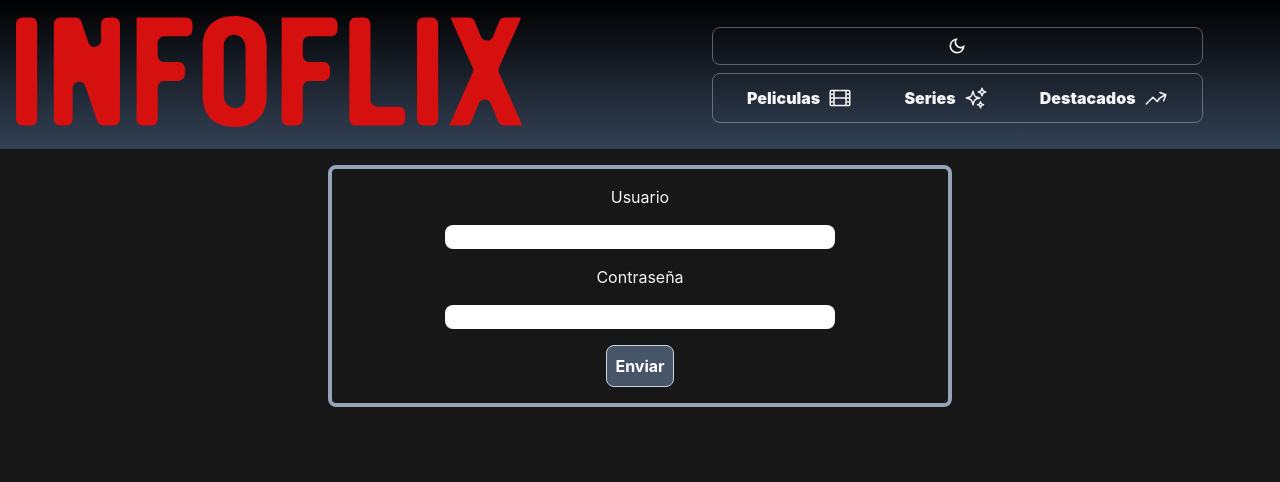
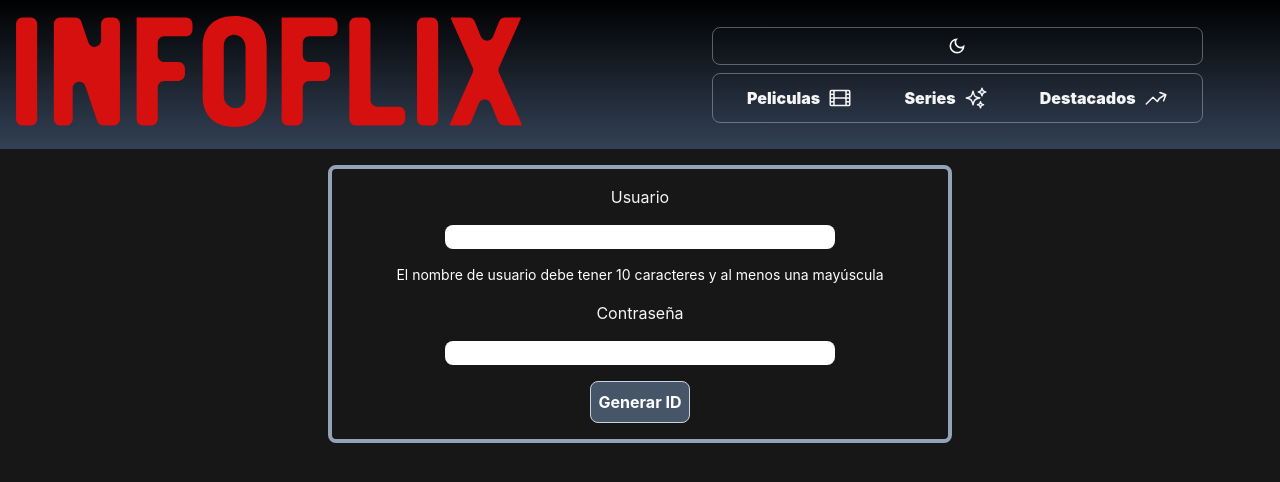
Before and after one commit to MatiScavuzzo/infoFlix, a React (Vite) app: page /auth in a window 1280 px wide. Shown: the top 482 px of the page. Built offline with nearby package versions, Linux system fonts and the light colour scheme; no server answers; the database is empty.

Commit message:
Inicio de sesión exitoso - Solucionar petición get a TMDb userLists

```diff
--- a/package.json
+++ b/package.json
@@ -14,6 +14,7 @@
     "cors": "^2.8.5",
     "express": "^4.18.2",
     "firebase": "^9.15.0",
+    "history": "^5.3.0",
     "react": "^18.2.0",
     "react-dom": "^18.2.0",
     "react-icons": "^4.7.1",
--- a/src/components/LogInForm.jsx
+++ b/src/components/LogInForm.jsx
@@ -1,15 +1,17 @@
 import { useContext } from 'react'
+import { Link } from 'react-router-dom'
 import { AuthContext } from '../contexts/AuthContext'
 
-export const LogInForm = ({ onClick }) => {
-  const { onChangeUserNameHandler, onChangePasswordHandler } = useContext(AuthContext)
+export const LogInForm = ({ onClick, isLoggedInTo }) => {
+  const { onChangeUserNameHandler, onChangePasswordHandler, validUsername } = useContext(AuthContext)
   return (
     <div className='flex flex-col items-center gap-4' method='post'>
       <label htmlFor='userName'>Usuario</label>
-      <input className='w-2/3 rounded-lg border border-slate-500' onChange={onChangeUserNameHandler} type='text' name='userName' id='userName' />
+      <input className='w-2/3 rounded-lg border border-slate-500' onChange={onChangeUserNameHandler} type='text' maxLength={10} name='userName' id='userName' />
+      <h5 className={`${!validUsername ? 'block' : 'hidden'} text-red-600`}>El nombre de usuario debe tener 10 caracteres y al menos una mayúscula</h5>
       <label htmlFor='password'>Contraseña</label>
       <input className='w-2/3 rounded-lg border border-slate-500' onChange={onChangePasswordHandler} type='password' name='password' id='password' />
-      <button className='bg-slate-600 text-white font-bold p-2 rounded-lg border border-slate-300' onClick={onClick}type='submit'>Iniciar sesión</button>
+      <button className='bg-slate-600 text-white font-bold p-2 rounded-lg border border-slate-300' onClick={onClick}type='submit'><Link to={isLoggedInTo}>Iniciar Sesión</Link></button>
     </div>
   )
 }
--- a/src/components/MediaCard.jsx
+++ b/src/components/MediaCard.jsx
@@ -1,10 +1,15 @@
 import { Link } from 'react-router-dom'
+import { AiOutlineHeart, AiOutlinePlus } from 'react-icons/ai'
 
-export const MediaCard = ({ title, imgSrc, className, linkTo, id }) => {
+export const MediaCard = ({ title, imgSrc, className, linkTo, id, addTo }) => {
   return (
-    <div id={id} className={`${className} flex flex-col hover:underline w-3/6 sm:w-2/6 md:w-1/4 lg:w-1/6 p-2`}>
+    <div id={id} className={`${className} relative flex flex-col hover:underline w-3/6 sm:w-2/6 md:w-1/4 lg:w-1/6 p-2`}>
           <Link id={id} to={linkTo}>
             <img className='w-11/12 hover:w-full h-auto border border-slate-400 rounded-lg hover:border-red-600' src={imgSrc} alt={title} />
+            <div className='absolute gap-4 flex flex-col top-4 right-8 rounded-lg p-2'>
+              <span className='bg-white p-2 rounded-lg text-black'><AiOutlineHeart /></span>
+              <span className='bg-white p-2 rounded-lg text-black'><AiOutlinePlus /></span>
+            </div>
             <div className='w-full text-center font-semibold p-2 h-2/6'>
               {title}
             </div>
--- a/src/components/SignInForm.jsx
+++ b/src/components/SignInForm.jsx
@@ -3,12 +3,13 @@ import { ApiContext } from '../contexts/ApiContext'
 import { AuthContext } from '../contexts/AuthContext'
 
 export const SignInForm = ({ onClick }) => {
-  const { getAccountIdHandler, accountId } = useContext(ApiContext)
-  const { onChangeUserNameHandler, onChangePasswordHandler } =useContext(AuthContext)
+  const { getAccountIdHandler } = useContext(ApiContext)
+  const { onChangeUserNameHandler, onChangePasswordHandler, accountId } =useContext(AuthContext)
   return (
     <div className='flex flex-col items-center gap-4'>
       <label htmlFor='userName'>Usuario</label>
-      <input className='w-2/3 rounded-lg' onChange={onChangeUserNameHandler} type='text' name='userName' id='userName' />
+      <input className='w-2/3 rounded-lg' onChange={onChangeUserNameHandler} type='text' maxLength={10} name='userName' id='userName' />
+      <h5 className='text-white'>El nombre de usuario debe tener 10 caracteres y al menos una mayúscula</h5>
       <label htmlFor='password'>Contraseña</label>
       <input className='w-2/3 rounded-lg' onChange={onChangePasswordHandler} type='password' name='password' id='password' />
       <button className={`${accountId === '' ? 'flex' : 'hidden'} bg-slate-600 text-white font-bold p-2 rounded-lg border border-slate-300`} onClick={getAccountIdHandler}>Generar ID</button>
--- a/src/contexts/ApiContext.jsx
+++ b/src/contexts/ApiContext.jsx
@@ -38,7 +38,19 @@ export const ApiContextProvider = ({ children }) => {
   const [isScrolled, setIsScrolled] = useState('')
   const [requestToken, setRequestToken] = useState('')
   const [tokenApproved, setTokenApproved] = useState(false)
-  const {getDB, dataBase, insertData, userName, password, accessToken, setAccessToken, accountId, setAccountId} = useContext(AuthContext)
+  const [lists, setLists] = useState([])
+  const {
+    getDB,
+    dataBase,
+    insertData,
+    userName,
+    password,
+    accessToken,
+    setAccessToken,
+    accountId,
+    setAccountId,
+    setSignIn,
+    isLoggedIn} = useContext(AuthContext)
 
 
   const API_KEY = 'api_key=ec755b7b2f3cf064edd7cd1219ddcf08'
@@ -54,6 +66,7 @@ export const ApiContextProvider = ({ children }) => {
   const REQUEST_TOKEN = `${API_URL}auth/request_token`
   const AUTH_TOKEN = `${API_URL}auth/access_token`
   const APPROVE_TOKEN = `https://www.themoviedb.org/auth/access?request_token=${requestToken}`
+  const GET_LISTS = `${API_URL}account/${accountId}/lists?${API_KEY}`
   const GET_METHOD_REQUEST = {
     method: 'GET',
     mode: 'cors',
@@ -73,6 +86,34 @@ export const ApiContextProvider = ({ children }) => {
       body: JSON.stringify(data)
     }
   }
+  const GET_METHOD_REQUEST_ISLOGGED = {
+    method: 'GET',
+    mode: 'cors',
+    headers: {
+      'Content-type': 'application/json;charset=utf-8',
+      authorization: `Bearer ${accessToken}`
+    }
+  }
+
+  const postMethodRequestIsLoggedIn = (data) => {
+    return {
+      method: 'POST',
+      mode: 'cors',
+      headers: {
+        'Content-type': 'application/json;charset=utf-8',
+        authorization: `Bearer ${accessToken}`
+      },
+      body: JSON.stringify(data)
+    }
+  }
+
+  useEffect(() => {
+    if (isLoggedIn) {
+      fetch(GET_LISTS, GET_METHOD_REQUEST)
+      .then(res => res.json())
+      .then(resLists => console.log(resLists))
+    }
+  }, [isLoggedIn])
 
   useEffect(() => {
     const getRequestToken = window.localStorage.getItem('requestToken')
@@ -120,12 +161,14 @@ export const ApiContextProvider = ({ children }) => {
           alert('Debe completar todos los campos para enviarlos')
         } else {
           insertData(user)
+          setSignIn(false)
         }
       } else if (dataBase.some(user => user.username === userName)) {
         alert('Ya tenemos un usuario registrado con ese nombre, elige otro por favor')
         return
       } else {
         insertData(user)
+        setSignIn(false)
       }
     }
   }
@@ -333,7 +376,6 @@ export const ApiContextProvider = ({ children }) => {
         isScrolled,
         requestToken,
         tokenApproved,
-        accountId,
         dayOrWeekHandler,
         showMoreMoviesHandler,
         showLessMoviesHandler,
--- a/src/contexts/AuthContext.jsx
+++ b/src/contexts/AuthContext.jsx
@@ -14,12 +14,18 @@ export const AuthContextProvider = ( {children} ) => {
   const [isLoggedIn, setIsLoggedIn] = useState(false)
   const [userName, setUserName] = useState('')
   const [password, setPassword] = useState('')
-  const [userAccount, setUserAccount] = useState([])
+  const [userAccount, setUserAccount] = useState()
   const [accountId, setAccountId] = useState('')
   const [accessToken, setAccessToken] = useState('')
+  const [validUsername, setValidUsername] = useState(false)
 
   const onChangeUserNameHandler = (ev) => {
-    setUserName(ev.target.value)
+    if (ev.target.value.length === 10 && /[A-Z]/.test(ev.target.value)) {
+      setValidUsername(true)
+      setUserName(ev.target.value)
+    } else {
+      setValidUsername(false)
+    }
   }
   const onChangePasswordHandler = (ev) => {
     setPassword(ev.target.value)
@@ -45,23 +51,38 @@ export const AuthContextProvider = ( {children} ) => {
 
   const getUserDB = async (username) => {
     const { data , error } = await supabase.from('Account').select().eq('username', username)
-    console.log(data)
+    if (data) {
+      setUserAccount(data)
+    }
     if (error) {
       console.log(error)
     }
-    return setUserAccount(data)
+
   }
 
   useEffect(() => {
-    getUserDB(userName)
-  }, [userName])
+    if (validUsername === true) {
+      getUserDB(userName)
+    }
+  }, [validUsername])
 
   useEffect(() => {
-    console.log(userAccount)
-  }, [userAccount])
+    if (userAccount !== undefined) {
+      if (userAccount[0].password === password) {
+        setIsLoggedIn(true)
+      } else {
+        setIsLoggedIn(false)
+      }
+    }
+  }, [password, userAccount])
 
   const logInHandler = () => {
-    setIsLoggedIn(true)
+    if (!isLoggedIn) {
+      alert('Verifique los datos ingresados')
+    } else {
+      setAccessToken(userAccount[0].access_token)
+      setAccountId(userAccount[0].account_id)
+    }
   }
 
   const insertData = async (user) => {
@@ -78,6 +99,14 @@ export const AuthContextProvider = ( {children} ) => {
         dataBase,
         userName,
         password,
+        validUsername,
+        accountId,
+        accessToken,
+        isLoggedIn,
+        logInHandler,
+        setAccessToken,
+        setSignIn,
+        setAccountId,
         onChangePasswordHandler,
         onChangeUserNameHandler,
         onSignInHandler,
--- a/src/index.css
+++ b/src/index.css
@@ -68,6 +68,15 @@
   h3 {
     @apply text-lg;
   }
+  h4 {
+    @apply text-base;
+  }
+  h5 {
+    @apply text-sm;
+  }
+  h6 {
+    @apply text-xs;
+  }
 }
 @tailwind components;
 @tailwind utilities;
--- a/src/pages/Auth.jsx
+++ b/src/pages/Auth.jsx
@@ -6,13 +6,13 @@ import { AuthContext } from '../contexts/AuthContext'
 import { ThemeContext } from '../contexts/ThemeContext'
 
 export const Auth = () => {
-  const { signIn } = useContext(AuthContext)
+  const { signIn, logInHandler, isLoggedIn } = useContext(AuthContext)
   const { onSubmitGetAccountIdHandler } = useContext(ApiContext)
   const { darkMode } = useContext(ThemeContext)
   return (
     <div className={`${darkMode ? 'dark' : 'light'} flex items-start justify-center p-4 h-screen`}>
       <div className='border-4 border-slate-400 w-1/2 p-4 rounded-lg'>
-        {signIn ? <SignInForm onClick={onSubmitGetAccountIdHandler} /> : <LogInForm />}
+        {signIn ? <SignInForm onClick={onSubmitGetAccountIdHandler} /> : <LogInForm isLoggedInTo={isLoggedIn ? '/home' : '/auth'} onClick={logInHandler} />}
       </div>
     </div>
   )
--- a/src/pages/Home.jsx
+++ b/src/pages/Home.jsx
@@ -1,19 +1,13 @@
 import { useContext } from 'react'
-import Button from '../components/Button'
 import { MoviesContainerHome } from '../containers/MoviesContainerHome'
 import { SeriesContainerHome } from '../containers/SeriesContainerHome'
 import { TrendingContainerHome } from '../containers/TrendingContainerHome'
 import { ThemeContext } from '../contexts/ThemeContext'
-import { ApiContext } from '../contexts/ApiContext'
 
 export const Home = () => {
   const { darkMode } = useContext(ThemeContext)
-  const { getAccountIdHandler } = useContext(ApiContext)
   return (
     <main className={`${darkMode ? 'dark' : 'light'} flex flex-col`}>
-      <section className='p-2 flex items-center justify-center'>
-        <Button className='p-2' onClick={getAccountIdHandler}>Obtener Session ID</Button>
-      </section>
       <section className='flex flex-col'>
       <MoviesContainerHome />
       <SeriesContainerHome />
--- /dev/null
+++ b/src/pages/Lists.jsx
@@ -0,0 +1,7 @@
+export const Lists = () => {
+  return (
+    <div>
+      Listas
+    </div>
+  )
+}
```
Also changed, not shown: 1 other file (tests, documents, lock files or other folders).
